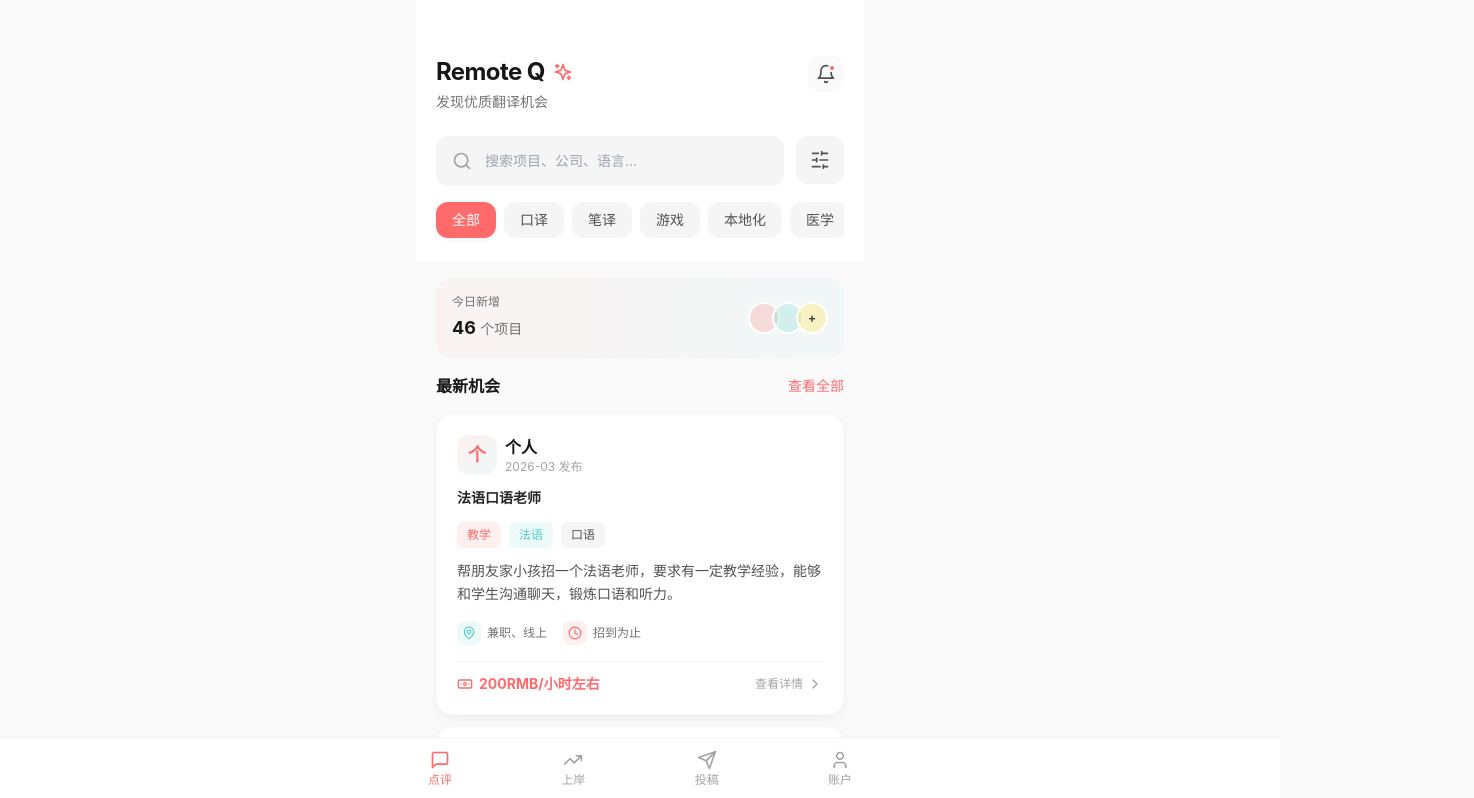
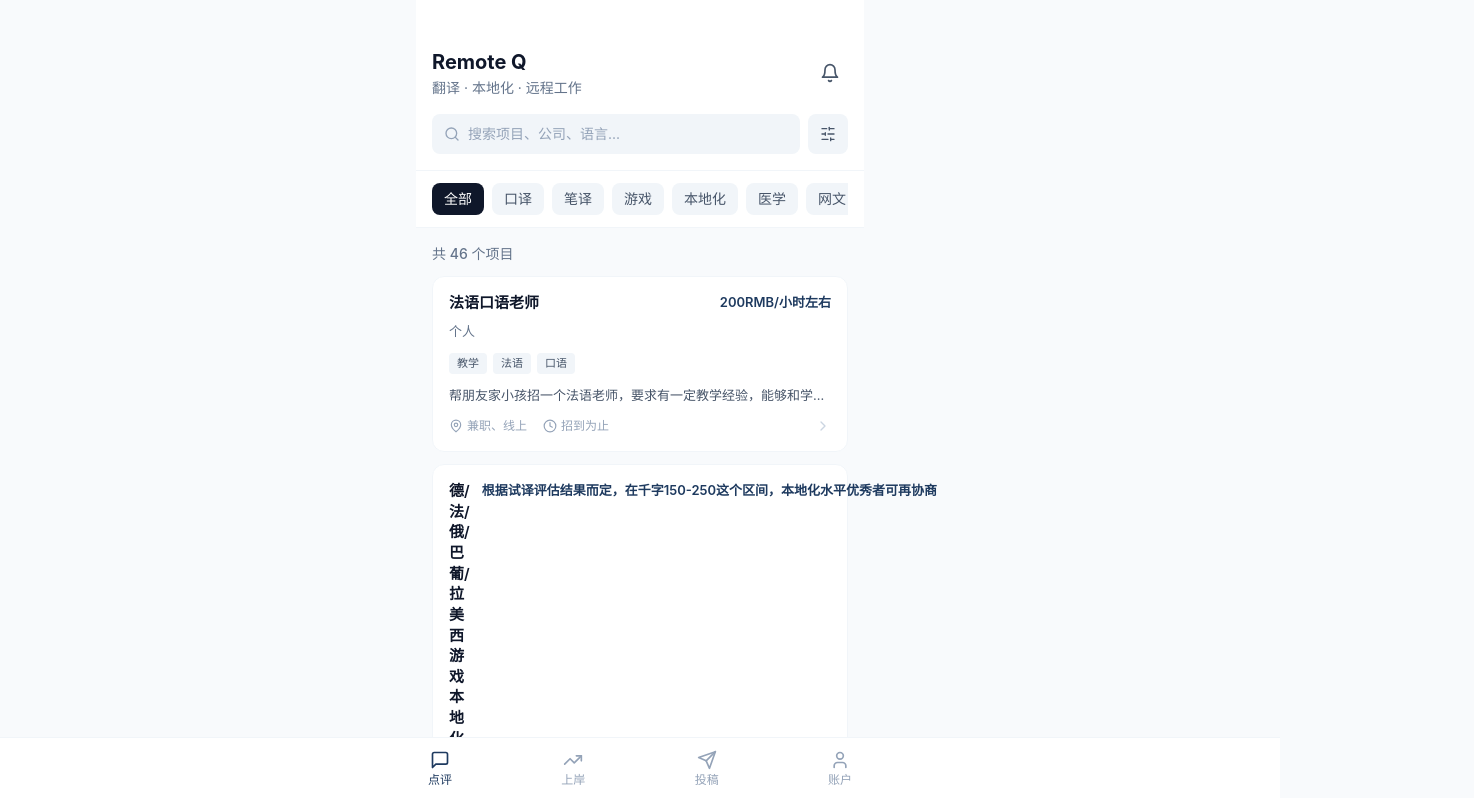
Before and after one commit to quanquan-code/remote-q-web, a React (Vite) app: page /#/ in a window 1280 px wide. Shown: the top 798 px of the page, 1474 px wide, since content can reach past the window. Built offline with nearby package versions, Linux system fonts and the light colour scheme.

Commit message:
UI优化：更简洁专业的设计风格

```diff
--- a/src/components/ProjectCard.jsx
+++ b/src/components/ProjectCard.jsx
@@ -1,80 +1,59 @@
 import React from 'react';
 import { ChevronRight, MapPin, Clock, Banknote, Zap } from 'lucide-react';
-import Tag from './Tag';
 
 const ProjectCard = ({ project, onClick }) => {
   return (
     <div
-      className="bg-white rounded-2xl p-5 cursor-pointer card-hover border border-gray-100/50 shadow-card"
+      className="bg-white rounded-xl p-4 cursor-pointer border border-gray-100 hover:border-gray-200 hover:shadow-md transition-all duration-200"
       onClick={() => onClick(project)}
     >
-      {/* Header: Company & Date */}
-      <div className="flex justify-between items-start mb-3">
-        <div className="flex items-center gap-2 flex-1">
-          <div className="w-10 h-10 rounded-xl bg-gradient-to-br from-primary/10 to-secondary/10 flex items-center justify-center flex-shrink-0">
-            <span className="text-lg font-bold text-primary">{project.company_name.charAt(0)}</span>
-          </div>
-          <div className="flex-1 min-w-0">
-            <h3 className="text-base font-semibold text-gray-900 truncate">{project.company_name}</h3>
-            <p className="text-xs text-gray-400">{project.created_at} 发布</p>
-          </div>
-        </div>
+      {/* 顶部：职位标题 + 薪资 */}
+      <div className="flex items-start justify-between gap-3 mb-2">
+        <h3 className="text-[15px] font-semibold text-gray-900 leading-snug flex-1">
+          {project.position}
+        </h3>
+        <span className="text-[13px] font-semibold text-primary whitespace-nowrap">
+          {project.salary}
+        </span>
+      </div>
+
+      {/* 公司名 */}
+      <p className="text-[13px] text-gray-500 mb-3">{project.company_name}</p>
+
+      {/* 标签 */}
+      <div className="flex flex-wrap gap-1.5 mb-3">
+        {project.company_tags.slice(0, 4).map((tag, index) => (
+          <span
+            key={index}
+            className="px-2 py-0.5 bg-gray-100 text-gray-600 text-[11px] rounded"
+          >
+            {tag}
+          </span>
+        ))}
         {project.is_urgent && (
-          <span className="flex items-center gap-1 px-2.5 py-1 bg-accent/30 text-amber-700 text-xs font-bold rounded-lg flex-shrink-0">
+          <span className="px-2 py-0.5 bg-accent-light text-accent text-[11px] rounded flex items-center gap-0.5">
             <Zap className="w-3 h-3" />
             急招
           </span>
         )}
       </div>
 
-      {/* Position Title - 更突出 */}
-      <h4 className="text-sm font-bold text-gray-800 mb-3 leading-relaxed">{project.position}</h4>
-
-      {/* Tags - 更活泼的配色 */}
-      <div className="flex flex-wrap gap-2 mb-3">
-        {project.company_tags.slice(0, 3).map((tag, index) => (
-          <span
-            key={index}
-            className={`tag ${
-              index === 0 ? 'bg-primary/10 text-primary' :
-              index === 1 ? 'bg-secondary/10 text-secondary' :
-              'bg-gray-100 text-gray-600'
-            }`}
-          >
-            {tag}
-          </span>
-        ))}
-      </div>
-
-      {/* Description - 简洁 */}
-      <p className="text-sm text-gray-600 line-clamp-2 mb-4 leading-relaxed">
+      {/* 描述 - 精简 */}
+      <p className="text-[13px] text-gray-600 line-clamp-1 mb-3">
         {project.description}
       </p>
 
-      {/* Meta Info - 更清晰的分组 */}
-      <div className="flex flex-wrap gap-4 text-xs text-gray-500 mb-4">
-        <div className="flex items-center gap-1.5">
-          <div className="w-6 h-6 rounded-lg bg-secondary/10 flex items-center justify-center">
-            <MapPin className="w-3.5 h-3.5 text-secondary" />
-          </div>
+      {/* 底部信息：地点 + 截止时间 */}
+      <div className="flex items-center gap-4 text-[12px] text-gray-400">
+        <div className="flex items-center gap-1">
+          <MapPin className="w-3.5 h-3.5" />
           <span>{project.location}</span>
         </div>
-        <div className="flex items-center gap-1.5">
-          <div className="w-6 h-6 rounded-lg bg-primary/10 flex items-center justify-center">
-            <Clock className="w-3.5 h-3.5 text-primary" />
-          </div>
+        <div className="flex items-center gap-1">
+          <Clock className="w-3.5 h-3.5" />
           <span>{project.deadline}</span>
         </div>
-      </div>
-
-      {/* Footer - 薪资突出 */}
-      <div className="flex items-center justify-between pt-3 border-t border-gray-100">
-        <div className="flex items-center gap-1.5">
-          <Banknote className="w-4 h-4 text-primary" />
-          <span className="text-sm font-bold text-primary">{project.salary}</span>
-        </div>
-        <div className="flex items-center gap-1 text-gray-400">
-          <span className="text-xs">查看详情</span>
+        <div className="ml-auto flex items-center text-gray-300">
           <ChevronRight className="w-4 h-4" />
         </div>
       </div>
--- a/src/index.css
+++ b/src/index.css
@@ -10,15 +10,15 @@
 
 body {
   font-family: -apple-system, BlinkMacSystemFont, 'Segoe UI', 'PingFang SC', 'Hiragino Sans GB', 'Microsoft YaHei', sans-serif;
-  background-color: #FAFAFA;
+  background-color: #F8FAFC;
   -webkit-font-smoothing: antialiased;
   -moz-osx-font-smoothing: grayscale;
 }
 
-/* Notion 风格的简洁滚动条 */
+/* 简洁滚动条 */
 ::-webkit-scrollbar {
-  width: 6px;
-  height: 6px;
+  width: 4px;
+  height: 4px;
 }
 
 ::-webkit-scrollbar-track {
@@ -26,12 +26,8 @@ body {
 }
 
 ::-webkit-scrollbar-thumb {
-  background: #D4D4D4;
-  border-radius: 3px;
-}
-
-::-webkit-scrollbar-thumb:hover {
-  background: #A3A3A3;
+  background: #CBD5E1;
+  border-radius: 2px;
 }
 
 /* 隐藏滚动条但保留功能 */
@@ -44,36 +40,17 @@ body {
   scrollbar-width: none;
 }
 
-/* 文字渐变效果 */
-.text-gradient {
-  background: linear-gradient(135deg, #FF6B6B 0%, #4ECDC4 100%);
-  -webkit-background-clip: text;
-  -webkit-text-fill-color: transparent;
-  background-clip: text;
+/* 文字省略 */
+.line-clamp-1 {
+  display: -webkit-box;
+  -webkit-line-clamp: 1;
+  -webkit-box-orient: vertical;
+  overflow: hidden;
 }
 
-/* 卡片悬浮效果 */
-.card-hover {
-  transition: all 0.2s ease;
+.line-clamp-2 {
+  display: -webkit-box;
+  -webkit-line-clamp: 2;
+  -webkit-box-orient: vertical;
+  overflow: hidden;
 }
-
-.card-hover:hover {
-  transform: translateY(-2px);
-  box-shadow: 0 8px 24px rgba(0, 0, 0, 0.08), 0 2px 4px rgba(0, 0, 0, 0.02);
-}
-
-/* 按钮点击效果 */
-.btn-active:active {
-  transform: scale(0.98);
-}
-
-/* 标签样式 */
-.tag {
-  display: inline-flex;
-  align-items: center;
-  padding: 4px 10px;
-  border-radius: 6px;
-  font-size: 12px;
-  font-weight: 500;
-  transition: all 0.15s ease;
-}
--- a/src/pages/Home.jsx
+++ b/src/pages/Home.jsx
@@ -1,7 +1,6 @@
 import React, { useState, useMemo } from 'react';
 import { useNavigate } from 'react-router-dom';
-import { Bell, SlidersHorizontal, Sparkles } from 'lucide-react';
-import SearchBar from '../components/SearchBar';
+import { Bell, SlidersHorizontal, Search } from 'lucide-react';
 import ProjectCard from '../components/ProjectCard';
 import BottomNav from '../components/BottomNav';
 import { projects, filters } from '../data/mockData';
@@ -34,46 +33,43 @@ const Home = () => {
 
   return (
     <div className="min-h-screen bg-gray-50 pb-24">
-      {/* Header - Notion 风格，简洁留白 */}
-      <div className="bg-white px-5 pt-14 pb-5">
-        <div className="flex justify-between items-start mb-6">
+      {/* Header - 简洁专业 */}
+      <div className="bg-white px-4 pt-12 pb-4 border-b border-gray-100">
+        <div className="flex justify-between items-center mb-4">
           <div>
-            <div className="flex items-center gap-2 mb-1">
-              <h1 className="text-2xl font-bold text-gray-900 tracking-tight">Remote Q</h1>
-              <Sparkles className="w-5 h-5 text-primary" />
-            </div>
-            <p className="text-sm text-gray-500 font-medium">发现优质翻译机会</p>
+            <h1 className="text-xl font-bold text-gray-900">Remote Q</h1>
+            <p className="text-sm text-gray-500 mt-0.5">翻译 · 本地化 · 远程工作</p>
           </div>
-          <button className="relative p-2 rounded-xl bg-gray-50 hover:bg-gray-100 transition-colors btn-active">
+          <button className="p-2 rounded-lg hover:bg-gray-100 transition-colors">
             <Bell className="w-5 h-5 text-gray-600" />
-            <span className="absolute top-2 right-2 w-2 h-2 bg-primary rounded-full border-2 border-white"></span>
           </button>
         </div>
 
-        {/* Search - 更柔和的设计 */}
-        <div className="flex gap-3">
-          <div className="flex-1">
-            <SearchBar
-              onFocus={handleSearchFocus}
-              value={searchValue}
-              onChange={setSearchValue}
-              placeholder="搜索项目、公司、语言..."
-            />
+        {/* Search */}
+        <div className="flex gap-2">
+          <div
+            className="flex-1 flex items-center gap-2 px-3 py-2.5 bg-gray-100 rounded-lg cursor-text"
+            onClick={handleSearchFocus}
+          >
+            <Search className="w-4 h-4 text-gray-400" />
+            <span className="text-sm text-gray-400">搜索项目、公司、语言...</span>
           </div>
-          <button className="flex items-center justify-center w-12 h-12 bg-gray-100 rounded-xl hover:bg-gray-200 transition-colors btn-active">
-            <SlidersHorizontal className="w-5 h-5 text-gray-600" />
+          <button className="flex items-center justify-center w-10 h-10 bg-gray-100 rounded-lg hover:bg-gray-200 transition-colors">
+            <SlidersHorizontal className="w-4 h-4 text-gray-600" />
           </button>
         </div>
+      </div>
 
-        {/* Quick Filters - 活泼的配色 */}
-        <div className="flex gap-2 mt-4 overflow-x-auto no-scrollbar pb-1">
+      {/* Filters */}
+      <div className="bg-white px-4 py-3 border-b border-gray-100">
+        <div className="flex gap-2 overflow-x-auto no-scrollbar">
           {filters.map((filter) => (
             <button
               key={filter}
               onClick={() => setActiveFilter(filter)}
-              className={`px-4 py-2 rounded-xl text-sm font-medium whitespace-nowrap transition-all btn-active ${
+              className={`px-3 py-1.5 rounded-lg text-sm whitespace-nowrap transition-colors ${
                 activeFilter === filter
-                  ? 'bg-primary text-white shadow-soft'
+                  ? 'bg-gray-900 text-white'
                   : 'bg-gray-100 text-gray-600 hover:bg-gray-200'
               }`}
             >
@@ -83,28 +79,10 @@ const Home = () => {
         </div>
       </div>
 
-      {/* Stats Banner - 增加活力感 */}
-      <div className="px-5 py-4">
-        <div className="bg-gradient-to-r from-primary/5 to-secondary/5 rounded-2xl p-4 flex items-center justify-between">
-          <div>
-            <p className="text-xs text-gray-500 mb-1">今日新增</p>
-            <p className="text-lg font-bold text-gray-900">{filteredProjects.length} <span className="text-sm font-normal text-gray-500">个项目</span></p>
-          </div>
-          <div className="flex -space-x-2">
-            <div className="w-8 h-8 rounded-full bg-primary/20 border-2 border-white"></div>
-            <div className="w-8 h-8 rounded-full bg-secondary/20 border-2 border-white"></div>
-            <div className="w-8 h-8 rounded-full bg-accent/40 border-2 border-white flex items-center justify-center text-xs font-bold text-gray-700">+</div>
-          </div>
-        </div>
-      </div>
-
-      {/* Project List - 更有质感的卡片 */}
-      <div className="px-5">
-        <div className="flex justify-between items-center mb-4">
-          <h2 className="text-base font-semibold text-gray-900">最新机会</h2>
-          <button className="text-sm text-primary font-medium hover:text-primary-dark transition-colors">
-            查看全部
-          </button>
+      {/* Project List */}
+      <div className="px-4 py-4">
+        <div className="flex justify-between items-center mb-3">
+          <h2 className="text-sm font-medium text-gray-500">共 {filteredProjects.length} 个项目</h2>
         </div>
 
         <div className="space-y-3">
--- a/tailwind.config.js
+++ b/tailwind.config.js
@@ -7,26 +7,27 @@ export default {
   theme: {
     extend: {
       colors: {
-        // 主色调 - 温暖的珊瑚橙，活泼但不刺眼
-        primary: '#FF6B6B',
-        'primary-light': '#FFE5E5',
-        'primary-dark': '#E85D5D',
-        // 辅助色 - 清新的青绿色
-        secondary: '#4ECDC4',
-        'secondary-light': '#E5F7F6',
-        // 强调色 - 明亮的黄色（用于紧急、高亮）
-        accent: '#FFE66D',
-        // 中性色 - Notion 风格的高级灰
-        'gray-50': '#FAFAFA',
-        'gray-100': '#F5F5F5',
-        'gray-200': '#E5E5E5',
-        'gray-300': '#D4D4D4',
-        'gray-400': '#A3A3A3',
-        'gray-500': '#737373',
-        'gray-600': '#525252',
-        'gray-700': '#404040',
-        'gray-800': '#262626',
-        'gray-900': '#171717',
+        // 主色调 - 深蓝灰，专业沉稳
+        primary: '#1E3A5F',
+        'primary-light': '#E8EEF4',
+        'primary-dark': '#152942',
+        // 辅助色 - 森林绿，用于成功/可用状态
+        secondary: '#059669',
+        'secondary-light': '#ECFDF5',
+        // 强调色 - 琥珀色，用于紧急/高亮
+        accent: '#D97706',
+        'accent-light': '#FEF3C7',
+        // 中性色 - 更柔和的灰度
+        'gray-50': '#F8FAFC',
+        'gray-100': '#F1F5F9',
+        'gray-200': '#E2E8F0',
+        'gray-300': '#CBD5E1',
+        'gray-400': '#94A3B8',
+        'gray-500': '#64748B',
+        'gray-600': '#475569',
+        'gray-700': '#334155',
+        'gray-800': '#1E293B',
+        'gray-900': '#0F172A',
       },
       boxShadow: {
         'soft': '0 2px 8px rgba(0, 0, 0, 0.04)',
```
